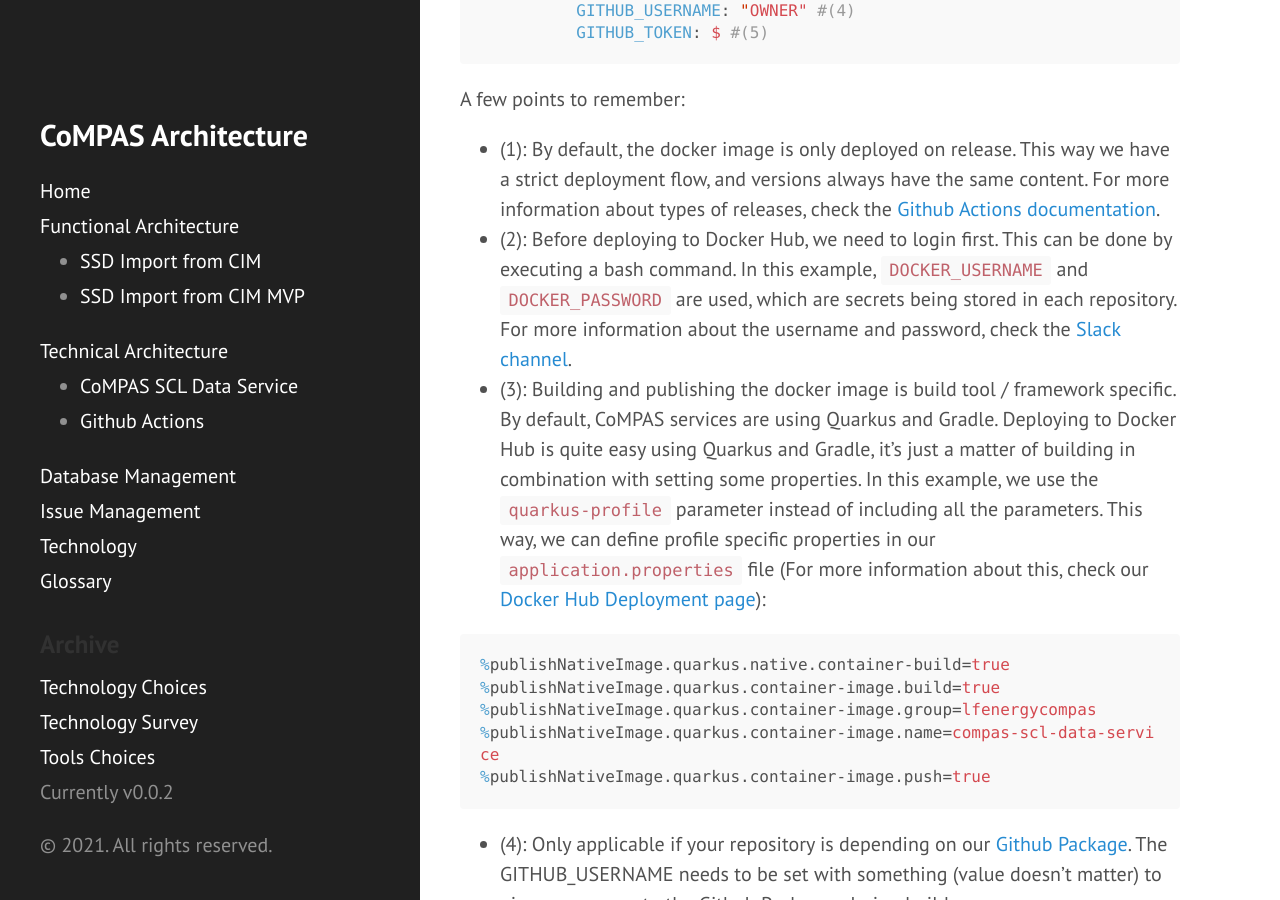
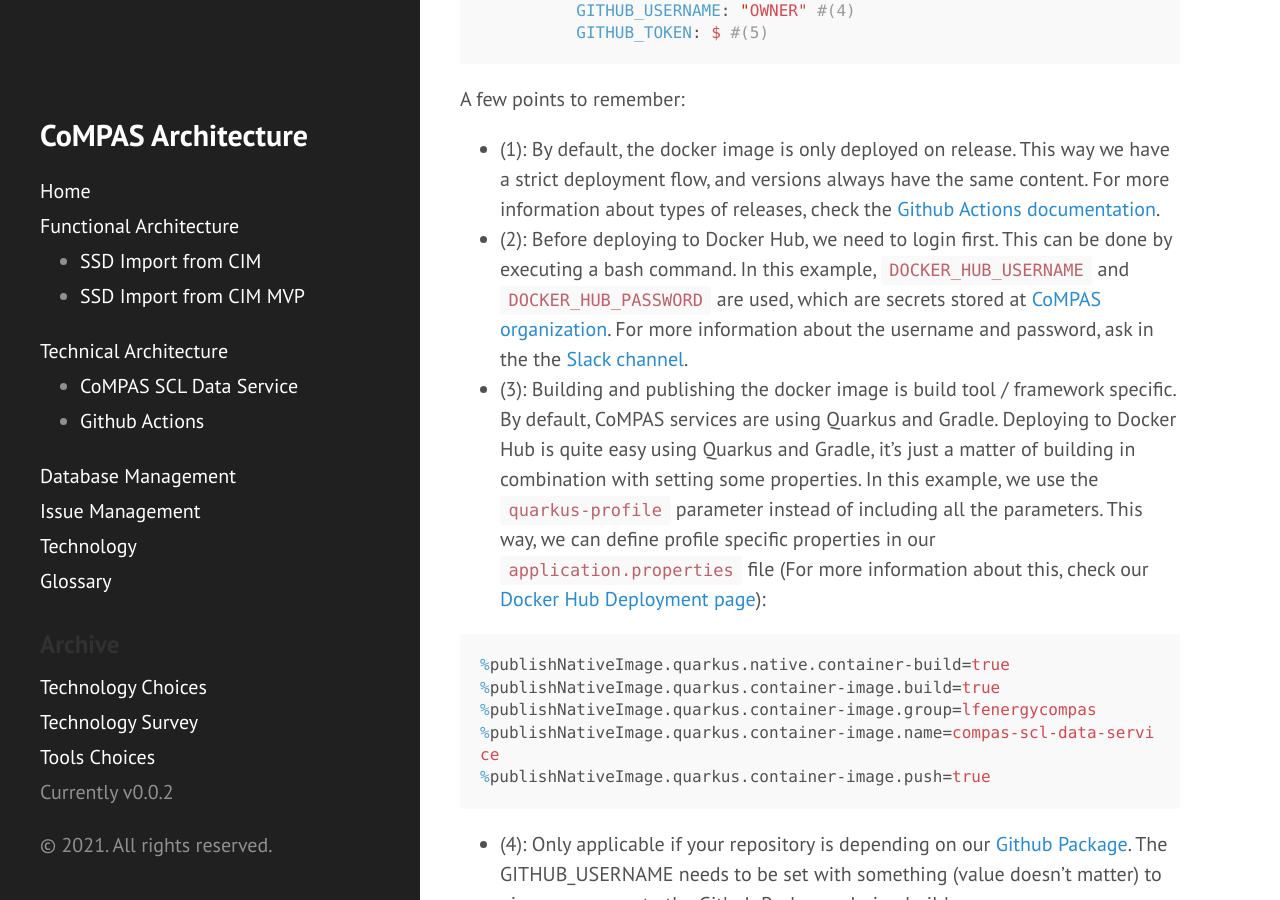
Before and after one commit to com-pas/compas-architecture, a Jekyll site: the page built from technical/GITHUB_ACTIONS.md, in a window 1280 px wide and 900 px high, scrolled down 5465 px. Built offline with Jekyll 4.4.1, drawn with Linux system fonts in a browser that asks for light colours; our own code applies the rules of GitHub Pages for plain Markdown files.

Commit message:
Docker Hub secrets now stored at organization level
Signed-off-by: Rob Tjalma <rob@tjalma.com>

````diff
--- a/technical/GITHUB_ACTIONS.md
+++ b/technical/GITHUB_ACTIONS.md
@@ -169,7 +169,7 @@ jobs:
       - name: Check out the repo
         uses: actions/checkout@v2
       - name: Login to Docker Hub #(2)
-        run: echo ${{ secrets.DOCKER_PASSWORD }} | docker login -u ${{ secrets.DOCKER_USERNAME }} --password-stdin
+        run: echo ${{ secrets.DOCKER_HUB_PASSWORD }} | docker login -u ${{ secrets.DOCKER_HUB_USERNAME }} --password-stdin
       - name: Build and publish Docker Image #(3)
         run: ./gradlew clean build -Dquarkus-profile=publishNativeImage
         env:
@@ -179,7 +179,7 @@ jobs:
 
 A few points to remember:
 - (1): By default, the docker image is only deployed on release. This way we have a strict deployment flow, and versions always have the same content. For more information about types of releases, check the [Github Actions documentation](https://docs.github.com/en/actions/reference/events-that-trigger-workflows#release).
-- (2): Before deploying to Docker Hub, we need to login first. This can be done by executing a bash command. In this example, `DOCKER_USERNAME` and `DOCKER_PASSWORD` are used, which are secrets being stored in each repository. For more information about the username and password, check the [Slack channel](https://app.slack.com/client/TLU68MTML).
+- (2): Before deploying to Docker Hub, we need to login first. This can be done by executing a bash command. In this example, `DOCKER_HUB_USERNAME` and `DOCKER_HUB_PASSWORD` are used, which are secrets stored at [CoMPAS organization](https://github.com/organizations/com-pas/settings/secrets/actions). For more information about the username and password, ask in the the [Slack channel](https://app.slack.com/client/TLU68MTML).
 - (3): Building and publishing the docker image is build tool / framework specific. By default, CoMPAS services are using Quarkus and Gradle. Deploying to Docker Hub is quite easy using Quarkus and Gradle, it's just a matter of building in combination with setting some properties. In this example, we use the `quarkus-profile` parameter instead of including all the parameters. This way, we can define profile specific properties in our `application.properties` file (For more information about this, check our [Docker Hub Deployment page](./DEPLOYMENT.md)):
 
 ```ini
````
